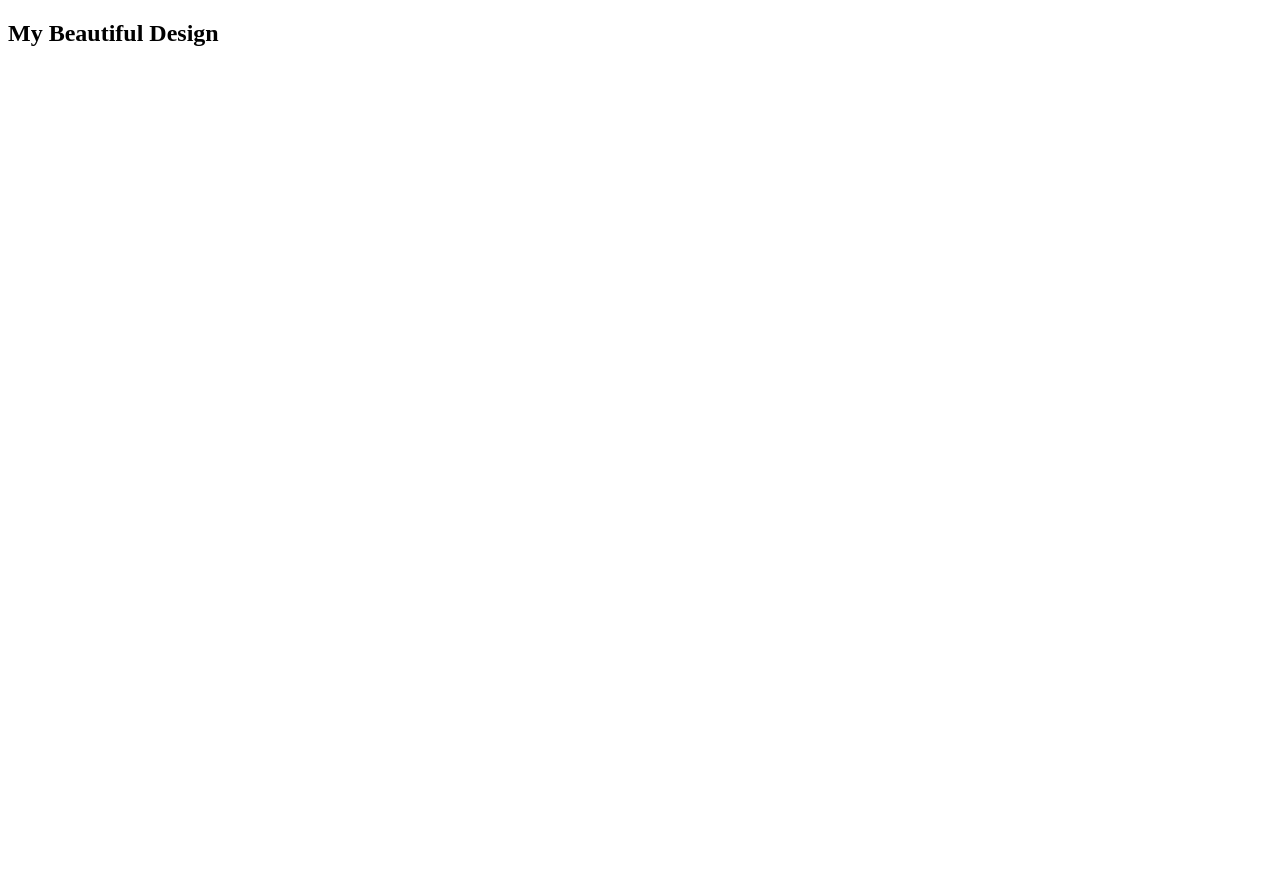
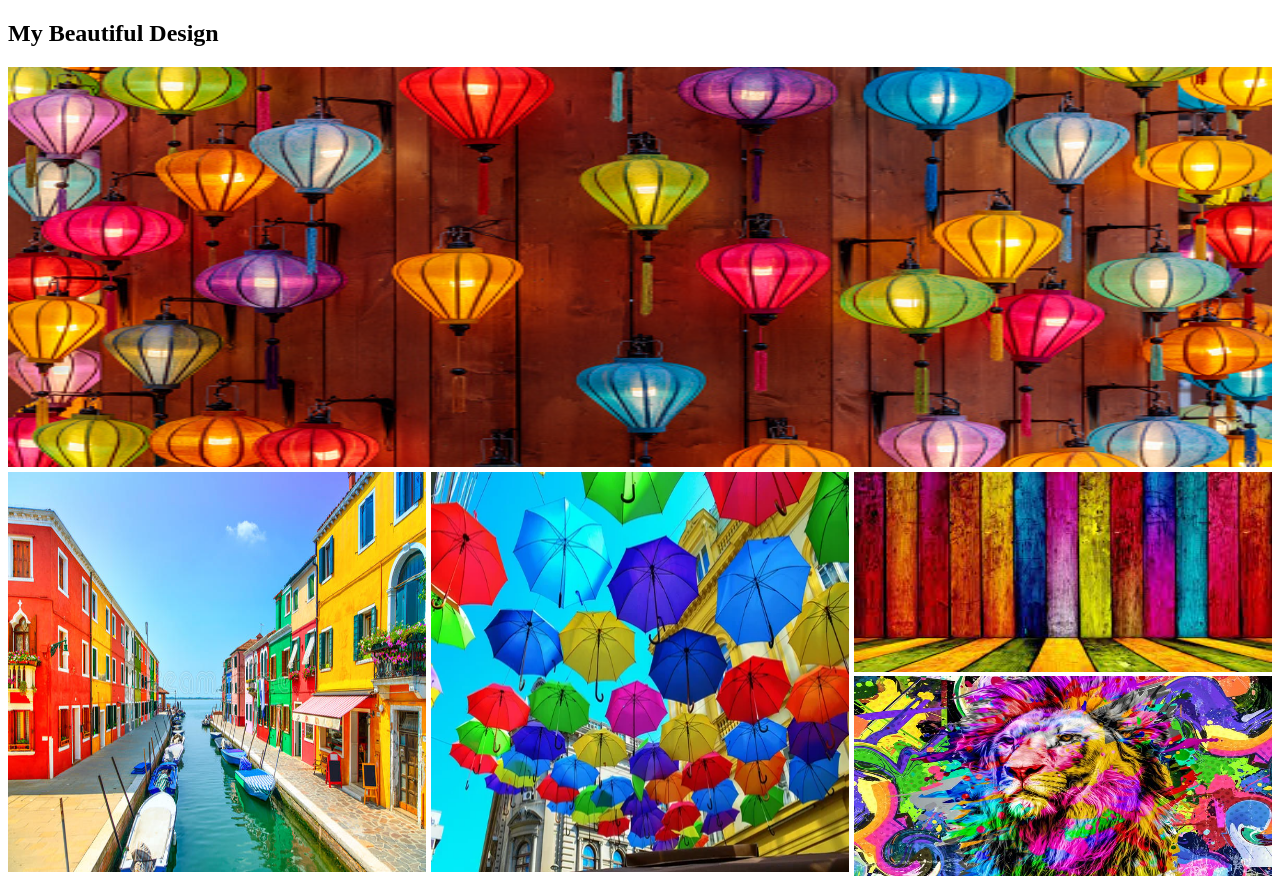
Before and after one commit to masumraheel/simple-responsive-web2, a plain HTML site: page index.html in a window 1280 px wide. Before the commit the page ends 800 px from the top, so only its background shows below. Drawn offline with Linux system fonts and the light colour scheme.

Commit message:
main section added

```diff
--- a/index.html
+++ b/index.html
@@ -4,8 +4,29 @@
     <meta charset="UTF-8">
     <meta name="viewport" content="width=device-width, initial-scale=1.0">
     <title>My Design</title>
+    <link rel="stylesheet" href="styles/style.css">
 </head>
 <body>
-    <h2>My Beautiful Design</h2>
+    <header>
+        <h2>My Beautiful Design</h2>
+    </header>
+    <main>
+        <div class="column">
+            <img src="images/C.jpg" alt="">
+        </div>
+        <div class="column">
+            <div>
+                <img src="images/A.jpg" alt="">
+            </div>
+            <div>
+                <img src="images/B.jpg" alt="">
+            </div>
+            <div class="verticale-column">
+                <img src="images/D.jpg" alt="">
+                <img src="images/G.jpg" alt="">
+            </div>
+        </div>
+    </main>
+
 </body>
 </html>
--- /dev/null
+++ b/styles/style.css
@@ -0,0 +1,16 @@
+img{
+    width: 100%;
+    height: 100%;
+}
+.column{
+    height: 400px;
+    display: flex;
+    gap: 5px;
+    margin-bottom: 5px;
+}
+.column > div{
+    flex: 1;
+}
+.verticale-column{
+    height: 50%;
+}
```
Also changed, not shown: images/A.jpg (added), images/B.jpg (added), images/C.jpg (added), images/D.jpg (added), images/E.jpg (added), images/F.jpg (added), images/G.jpg (added), images/H.jpg (added), images/I.jpg (added), images/grid-area-responsive.png (added), images/grid-area.png (added), images/grid.png (added), 1 other file.
